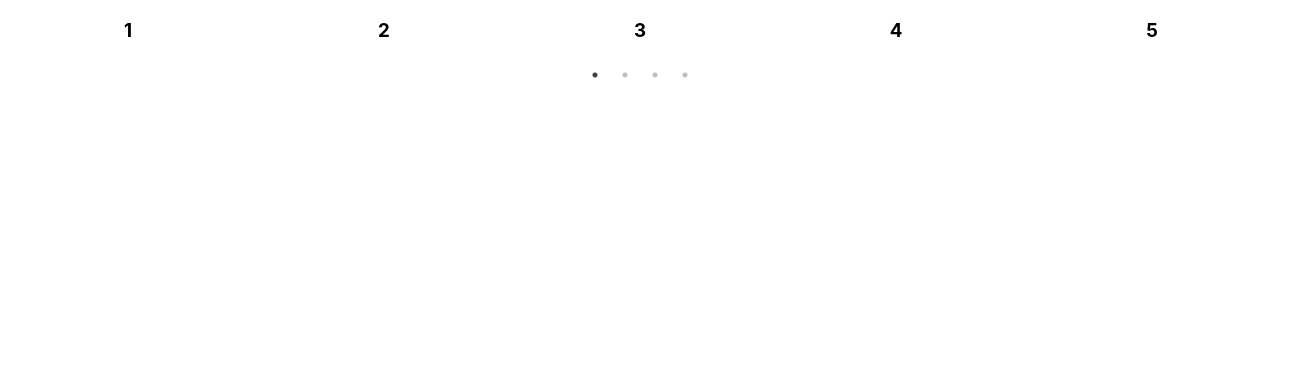
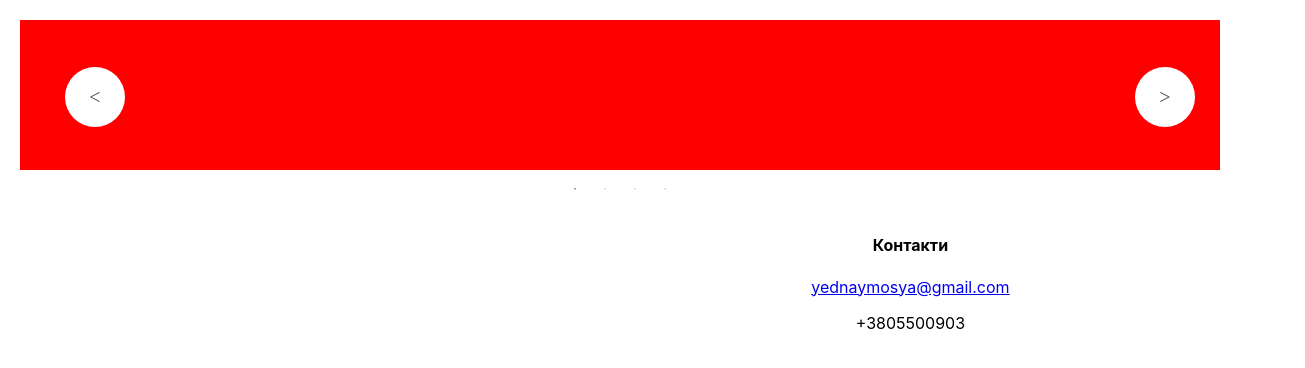
Before and after one commit to Shootka/yednaymosya, a React (Create React App) app in the folder client/: page / in a window 1280 px wide. Shown: the top 368 px of the page, 1305 px wide, since content can reach past the window. Built offline with nearby package versions, Linux system fonts and the light colour scheme.

Commit message:
add action to store, some refactor

```diff
--- a/client/src/components/Carousel/Carousel.js
+++ b/client/src/components/Carousel/Carousel.js
@@ -1,54 +1,76 @@
 import React from 'react';
 import Slider from "react-slick";
-import "slick-carousel/slick/slick.css";
-import "slick-carousel/slick/slick-theme.css";
+import "./slick(rewritten).css";
+import "./slick-theme(rewritten).css";
 
-const Carousel = ({imageList}) => {
+const Carousel = ({slidesList}) => {
+
+  const SampleNextArrow = (props) => {
+    const {className, onClick, style} = props;
+    return (<div
+      className={className}
+      style={{...style, display: "block"}}
+      onClick={onClick}
+    />)
+  }
+
+  const SamplePrevArrow = (props) => {
+    const {className, onClick, style} = props;
+    return (<div
+      className={className}
+      style={{...style, display: "block"}}
+      onClick={onClick}
+    />)
+  }
   const settings = {
     dots: true,
     infinite: true,
     speed: 500,
     slidesToShow: 5,
-    slidesToScroll: 3
+    slidesToScroll: 3,
+    nextArrow: <SampleNextArrow/>,
+    prevArrow: <SamplePrevArrow/>
   };
+
   return (
-    <div>
-      <Slider {...settings}>
-        {imageList?.map(img => {
-          return <div>
-            <img key={img.id} src={img.url} alt=""/>
-          </div>
-        })}
+    <div style={{margin: '20px ', maxWidth: "1200px"}}>
+      <Slider {...settings} >
+      {/*  {slidesList?.map(img => {*/}
+      {/*    return <div>*/}
+      {/*      <img key={img.id} src={img.url} alt=""/>*/}
+      {/*    </div>*/}
+      {/*  })}*/}
 
-        <div>
-          <h3>1</h3>
+        <div >
+          <div style={{height: "150px", width: "300px", background: "red", border: "1ps solid red"}}></div>
+          {/*<h3>sdfdsfdsf</h3>*/}
         </div>
         <div>
-          <h3>2</h3>
+          <div style={{height: "150px", width: "300px", background: "red", border: "1ps solid red"}}></div>
         </div>
         <div>
-          <h3>3</h3>
+          <div style={{height: "150px", width: "300px", background: "red", border: "1ps solid red"}}></div>
         </div>
         <div>
-          <h3>4</h3>
+          <div style={{height: "150px", width: "300px", background: "red", border: "1ps solid red"}}></div>
         </div>
         <div>
-          <h3>5</h3>
+          <div style={{height: "150px", width: "300px", background: "red", border: "1ps solid red"}}></div>
         </div>
         <div>
-          <h3>6</h3>
+          <div style={{height: "150px", width: "300px", background: "red", border: "1ps solid red"}}></div>
         </div>
         <div>
-          <h3>7</h3>
+          <div style={{height: "150px", width: "300px", background: "red", border: "1ps solid red"}}></div>
         </div>
         <div>
-          <h3>8</h3>
+          <div style={{height: "150px", width: "300px", background: "red", border: "1ps solid red"}}></div>
         </div>
         <div>
-          <h3>9</h3>
+          <div style={{height: "150px", width: "300px", background: "red", border: "1ps solid red"}}></div>
         </div>
         <div>
-          <h3>9</h3>
+          <div style={{height: "150px", width: "300px", background: "red", border: "1ps solid red"}}></div>
         </div>
       </Slider>
     </div>
--- /dev/null
+++ b/client/src/components/Carousel/slick(rewritten).css
@@ -0,0 +1,118 @@
+/* Slider */
+.slick-slider
+{
+    position: relative;
+
+    display: block;
+    box-sizing: border-box;
+
+    -webkit-user-select: none;
+    -moz-user-select: none;
+    -ms-user-select: none;
+    user-select: none;
+
+    -webkit-touch-callout: none;
+    -ms-touch-action: pan-y;
+    touch-action: pan-y;
+    -webkit-tap-highlight-color: transparent;
+}
+
+.slick-list
+{
+    position: relative;
+
+    display: block;
+    overflow: hidden;
+
+    margin: 0;
+    padding: 0;
+}
+.slick-list:focus
+{
+    outline: none;
+}
+.slick-list.dragging
+{
+    cursor: pointer;
+    cursor: hand;
+}
+
+.slick-slider .slick-track,
+.slick-slider .slick-list
+{
+    -webkit-transform: translate3d(0, 0, 0);
+    -moz-transform: translate3d(0, 0, 0);
+    -ms-transform: translate3d(0, 0, 0);
+    -o-transform: translate3d(0, 0, 0);
+    transform: translate3d(0, 0, 0);
+}
+
+.slick-track
+{
+    position: relative;
+    top: 0;
+    left: 0;
+
+    display: block;
+    margin-left: auto;
+    margin-right: auto;
+}
+.slick-track:before,
+.slick-track:after
+{
+    display: table;
+
+    content: '';
+}
+.slick-track:after
+{
+    clear: both;
+}
+.slick-loading .slick-track
+{
+    visibility: hidden;
+}
+
+.slick-slide
+{
+    display: none;
+    float: left;
+
+    height: 100%;
+    min-height: 1px;
+}
+[dir='rtl'] .slick-slide
+{
+    float: right;
+}
+.slick-slide img
+{
+    display: block;
+}
+.slick-slide.slick-loading img
+{
+    display: none;
+}
+.slick-slide.dragging img
+{
+    pointer-events: none;
+}
+.slick-initialized .slick-slide
+{
+    display: block;
+}
+.slick-loading .slick-slide
+{
+    visibility: hidden;
+}
+.slick-vertical .slick-slide
+{
+    display: block;
+
+    height: auto;
+
+    border: 1px solid transparent;
+}
+.slick-arrow.slick-hidden {
+    display: none;
+}
--- /dev/null
+++ b/client/src/components/Carousel/slick-theme(rewritten).css
@@ -0,0 +1,209 @@
+/* Slider */
+.slick-loading .slick-list {
+
+}
+
+/* Icons */
+@font-face {
+    font-family: 'slick';
+    font-weight: normal;
+    font-style: normal;
+}
+
+/* Arrows */
+.slick-prev,
+.slick-next {
+    font-size: 0;
+    line-height: 0;
+
+    position: absolute;
+    top: 50%;
+
+    display: block;
+
+    width: 20px;
+    height: 20px;
+    padding: 0;
+    -webkit-transform: translate(0, -50%);
+    -ms-transform: translate(0, -50%);
+    transform: translate(0, -50%);
+
+    cursor: pointer;
+
+    color: transparent;
+    border: none;
+    outline: none;
+    background: transparent;
+}
+
+.slick-prev:hover,
+.slick-prev:focus,
+.slick-next:hover,
+.slick-next:focus {
+    /*color: transparent;*/
+    /*outline: none;*/
+    /*background: transparent;*/
+}
+
+.slick-prev:hover:before,
+.slick-prev:focus:before,
+.slick-next:hover:before,
+.slick-next:focus:before {
+    opacity: 1;
+}
+
+.slick-prev.slick-disabled:before,
+.slick-next.slick-disabled:before {
+    opacity: .25;
+}
+
+.slick-prev:before,
+.slick-next:before {
+    font-family: 'slick';
+    font-size: 20px;
+    line-height: 1;
+
+    opacity: .75;
+    color: white;
+
+    -webkit-font-smoothing: antialiased;
+    -moz-osx-font-smoothing: grayscale;
+}
+
+.slick-prev {
+    left: 45px;
+    background: #FFFFFF;
+    color: #11100c;
+    padding: 20px;
+    z-index: 10;
+    border-radius: 50%;
+}
+
+[dir='rtl'] .slick-prev {
+    right: 25px;
+    color: #11100c;
+    left: auto;
+}
+
+.slick-prev:before {
+    color: #11100c;
+    content: '<';
+}
+
+[dir='rtl'] .slick-prev:before {
+    content: '<';
+}
+
+.slick-next {
+    background: #FFFFFF;
+    color: #11100c;
+    right: 25px;
+    padding: 20px;
+    border-radius: 50%;
+
+}
+
+[dir='rtl'] .slick-next {
+    right: auto;
+    left: -25px;
+}
+
+.slick-next:before {
+    color: #11100c;
+    background: #FFFFFF;
+
+    content: '>';
+}
+
+[dir='rtl'] .slick-next:before {
+    color: #11100c;
+    content: '>';
+}
+
+/* Dots */
+.slick-dotted.slick-slider {
+    margin-bottom: 30px;
+}
+
+.slick-dots {
+    position: absolute;
+    bottom: -25px;
+
+    display: block;
+
+    width: 100%;
+    padding: 0;
+    margin: 0;
+
+    list-style: none;
+
+    text-align: center;
+}
+
+.slick-dots li {
+    position: relative;
+
+    display: inline-block;
+
+    width: 20px;
+    height: 20px;
+    margin: 0 5px;
+    padding: 0;
+
+    cursor: pointer;
+}
+
+.slick-dots li button {
+    font-size: 0;
+    line-height: 0;
+
+    display: block;
+
+    width: 20px;
+    height: 20px;
+    padding: 5px;
+
+    cursor: pointer;
+
+    color: transparent;
+    border: 0;
+    outline: none;
+    background: transparent;
+}
+
+.slick-dots li button:hover,
+.slick-dots li button:focus {
+    outline: none;
+}
+
+.slick-dots li button:hover:before,
+.slick-dots li button:focus:before {
+    opacity: 1;
+}
+
+.slick-dots li button:before {
+    font-family: 'slick';
+    font-size: 6px;
+    line-height: 20px;
+
+    position: absolute;
+    top: 0;
+    left: 0;
+
+    width: 20px;
+    height: 20px;
+
+    content: '•';
+    text-align: center;
+
+    opacity: .25;
+    color: black;
+
+    -webkit-font-smoothing: antialiased;
+    -moz-osx-font-smoothing: grayscale;
+}
+
+.slick-dots li.slick-active button:before {
+    opacity: .75;
+    color: black;
+}
--- a/client/src/components/Footer/Footer.js
+++ b/client/src/components/Footer/Footer.js
@@ -1,15 +1,35 @@
-import React from 'react';
+import React, {useEffect} from 'react';
 import Carousel from "../Carousel/Carousel";
+import "./style.scss"
+import {useDispatch, useSelector} from "react-redux";
 
 const Footer = () => {
+  const slideList = useSelector(state => state.news.data)
+  const dispatch = useDispatch()
+
+  // useEffect(() => {
+  //   axios("http://localhost:8080/api/main-page/news")
+  //     .then(res => dispatch({type: "SET_SLIDES", payload: res.data}))
+  //     .catch(err => console.log(err))
+  // }, [])
+
   return (
     <div className={"bottom"}>
-      <Carousel/>
+      <Carousel slidesList={slideList}/>
       <div className={"bottom__inform-block"}>
         <img src="" alt="" className={""}/>
         <img src="" alt="" className={""}/>
 
         <div className={"contacts"}>
+          <div className={"contacts__photos"}>
+            <img src='' alt=""/>
+            <img src="" alt=""/>
+          </div>
+          <div>
+            <h4>Контакти</h4>
+            <a href="mailto: yednaymosya@gmail.com">yednaymosya@gmail.com</a>
+            <p>+3805500903</p>
+          </div>
         </div>
 
       </div>
--- /dev/null
+++ b/client/src/components/Footer/style.scss
@@ -0,0 +1,4 @@
+.contacts{
+  display: flex;
+  justify-content: space-around;
+}
--- a/client/src/components/store/store.js
+++ b/client/src/components/store/store.js
@@ -2,6 +2,11 @@ const {createStore} = require("redux");
 
 const initialState = {
   news:{
+    data: [],
+    isLoading: true,
+    error: null
+  },
+  slides:{
     data: [],
     isLoading: true,
     error: null
@@ -15,6 +20,11 @@ const reducer = (state = initialState, action) => {
         ...state, news: {data: [...action.payload], isLoading: false}
       };
     }
+    case "SET_SLIDES":{
+      return {
+        ...state, slides: {data: [...action.payload], isLoading: false}
+      };
+    }
     default:
       return state
   }
```
